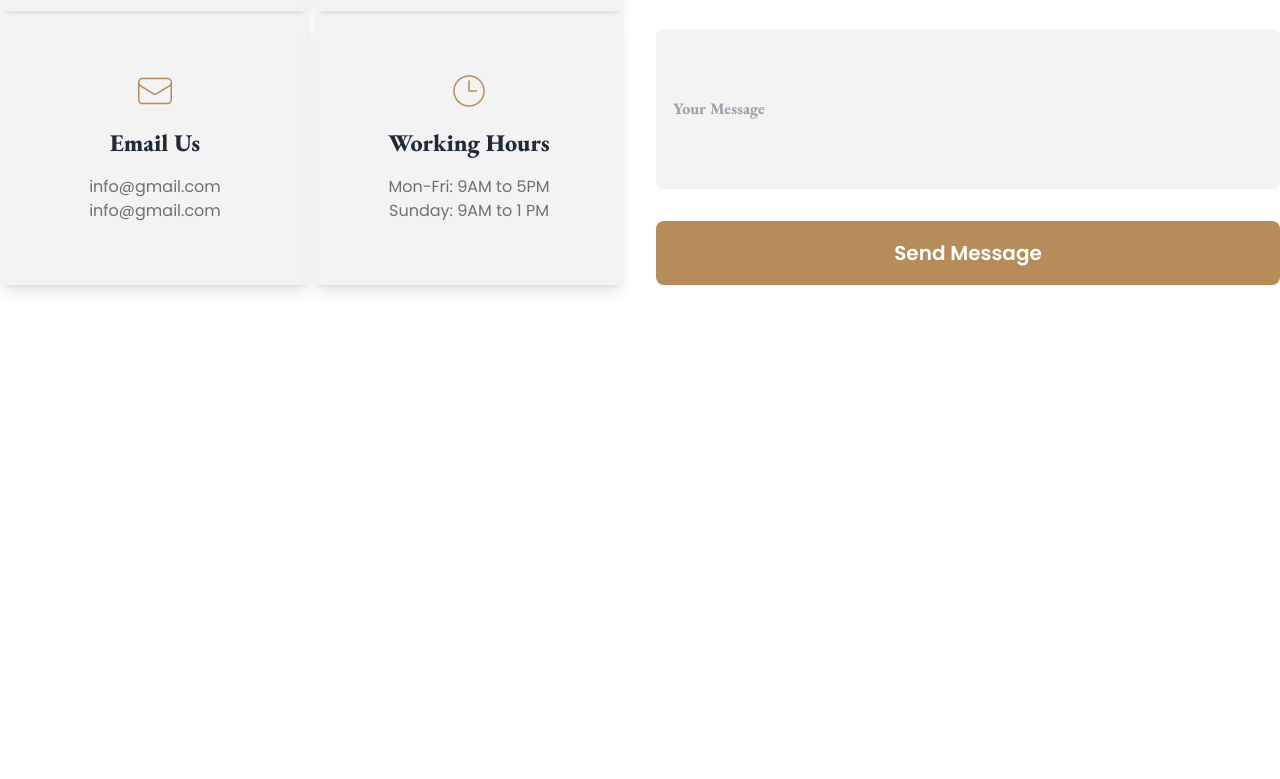
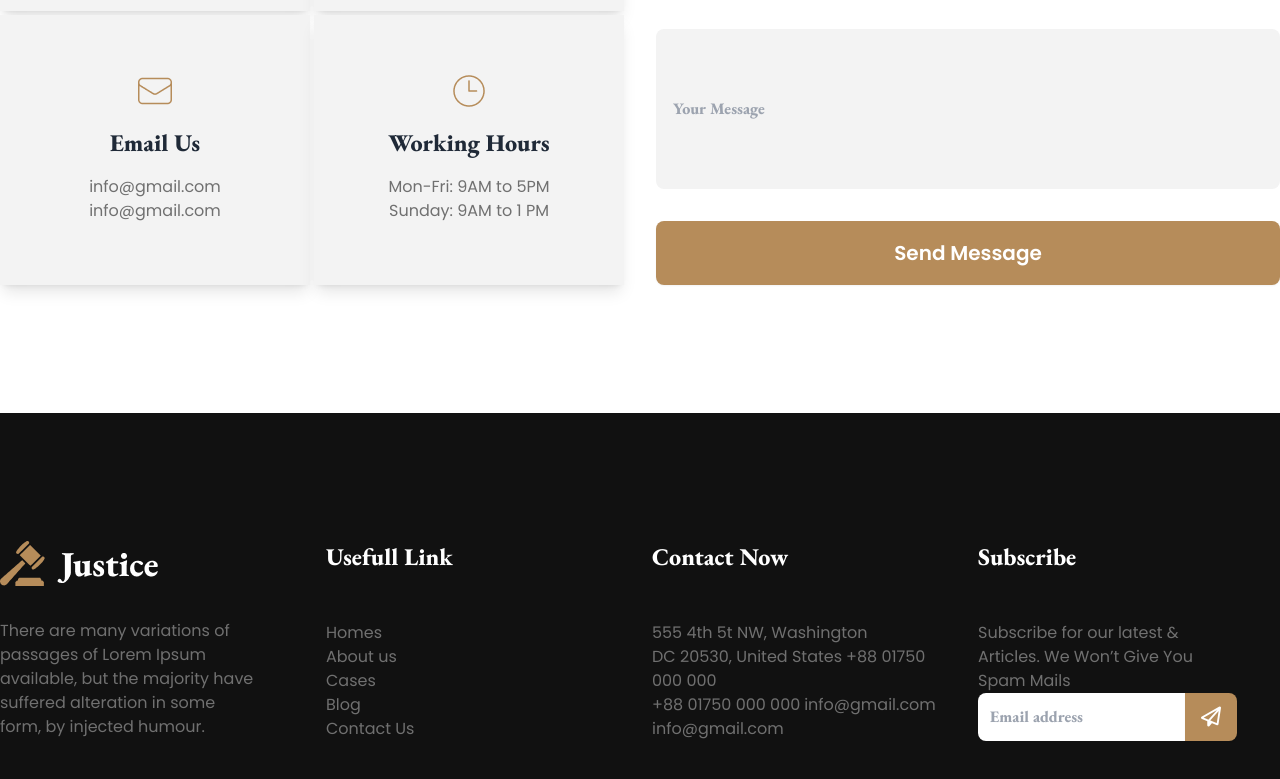
Before and after one commit to Md-Rony1/legal-solutions, a plain HTML site: page index.html in a window 1280 px wide. Shown: the part 4407-5186 px from the top of the page. Before the commit the page ends 4820 px from the top, so only its background shows below. Drawn offline with nearby package versions, Linux system fonts and the light colour scheme.

Commit message:
All done

```diff
--- a/index.html
+++ b/index.html
@@ -603,8 +603,49 @@
     </section>
   </main>
 
-  <footer>
-
+  <footer class="bg-[#111111] py-32">
+    <footer class="container mx-auto   text-white grid grid-cols-1 md:grid-cols-2 lg:grid-cols-4 gap-6 justify-around">
+      <nav>
+        <img src="images/logo.png" alt="">
+        <p class="sm-font max-w-64 pt-8">
+          There are many variations of passages of Lorem Ipsum available, but the majority have suffered alteration in
+          some form, by injected humour.
+        </p>
+      </nav>
+      <nav class="flex flex-col">
+        <h6 class="text-2xl pb-12">Usefull Link</h6>
+        <a class="link link-hover  sm-font ">Homes</a>
+        <a class="link link-hover  sm-font ">About us</a>
+        <a class="link link-hover  sm-font ">Cases</a>
+        <a class="link link-hover  sm-font ">Blog </a>
+        <a class="link link-hover  sm-font ">Contact Us </a>
+      </nav>
+      <nav>
+        <h6 class="text-2xl pb-12">Contact Now</h6>
+        <a class="link link-hover  sm-font ">
+          555 4th 5t NW, Washington <br>
+          DC 20530, United States</a>
+        <a class="link link-hover  sm-font ">
+          +88 01750 000 000 <br>
+          +88 01750 000 000</a>
+        <a class="link link-hover  sm-font ">
+          info@gmail.com <br>
+          info@gmail.com</a>
+      </nav>
+      <form>
+        <h6 class="text-2xl pb-12"> Subscribe
+        </h6>
+        <p class=" sm-font max-w-64" >
+          Subscribe for our latest & Articles. We Won’t Give You Spam Mails
+        </p>
+        <fieldset class="form-control max-w-80">
+          <div class="join">
+            <input type="text" placeholder="Email address" class="pl-3 join-item" />
+            <button class="btn btn-dis join-item"> <i class="fa-regular fa-paper-plane"></i> </button>
+          </div>
+        </fieldset>
+      </form>
+    </footer>
   </footer>
 </body>
 
```
